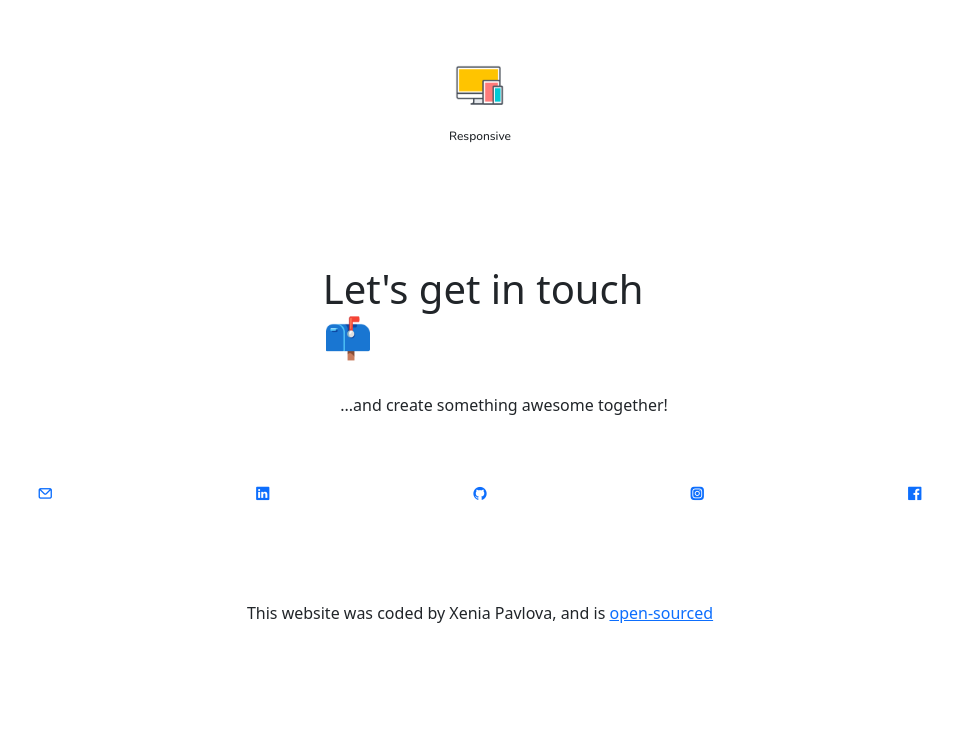
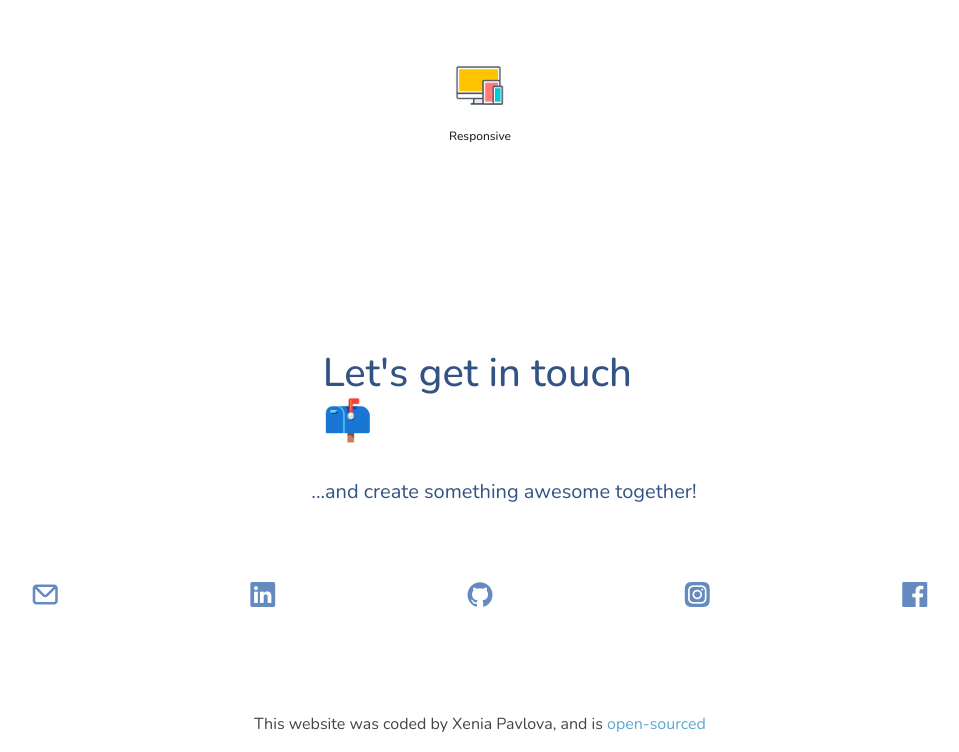
Before and after one commit to XENIAAPavlova/my-portfolio, a plain HTML site: page index.html in a window 1280 px wide. Shown: the part 3840-4592 px from the top of the page, without its empty margins (160-1119 px from the left). Before the commit the page ends 4481 px from the top, so only its background shows below. Drawn offline with nearby package versions, Linux system fonts and the light colour scheme.

Commit message:
Improved css for contact section

```diff
--- a/styles/portfolio.css
+++ b/styles/portfolio.css
@@ -116,13 +116,22 @@ a.btn:hover {
   color: var(--main-color);
 }
 
+.social-icon {
+  color: var(--social-links-color);
+  font-size: var(--social-links-size);
+}
+.social-icon:hover {
+  color: var(--main-color);
+}
+
 .skills-html,
 .skills-api,
 .skills-github,
 .skills-bootstrap,
 .skills-hosting,
 .skills-react,
-.skills-responsive, .skills-flexbox {
+.skills-responsive,
+.skills-flexbox {
   height: 50px;
   width: 50px;
 }
@@ -142,3 +151,31 @@ a.btn:hover {
   font-size: 12px;
   font-weight: 500;
 }
+
+.contact-introduction h1 {
+  color: var(--main-color);
+  font-size: 40px;
+  font-family: var(--body-font);
+}
+
+.contact-introduction p {
+  color: var(--main-color);
+  font-size: 20px;
+  font-family: var(--body-font);
+}
+
+.contact-container {
+  margin-top: 100px;
+}
+
+.open-source {
+  font-family: var(--body-font);
+  color: var(--text-color);
+  text-decoration: none;
+  font-weight: 200;
+}
+
+.open-source a {
+  color: var(--input-color);
+  text-decoration: none;
+}
```
